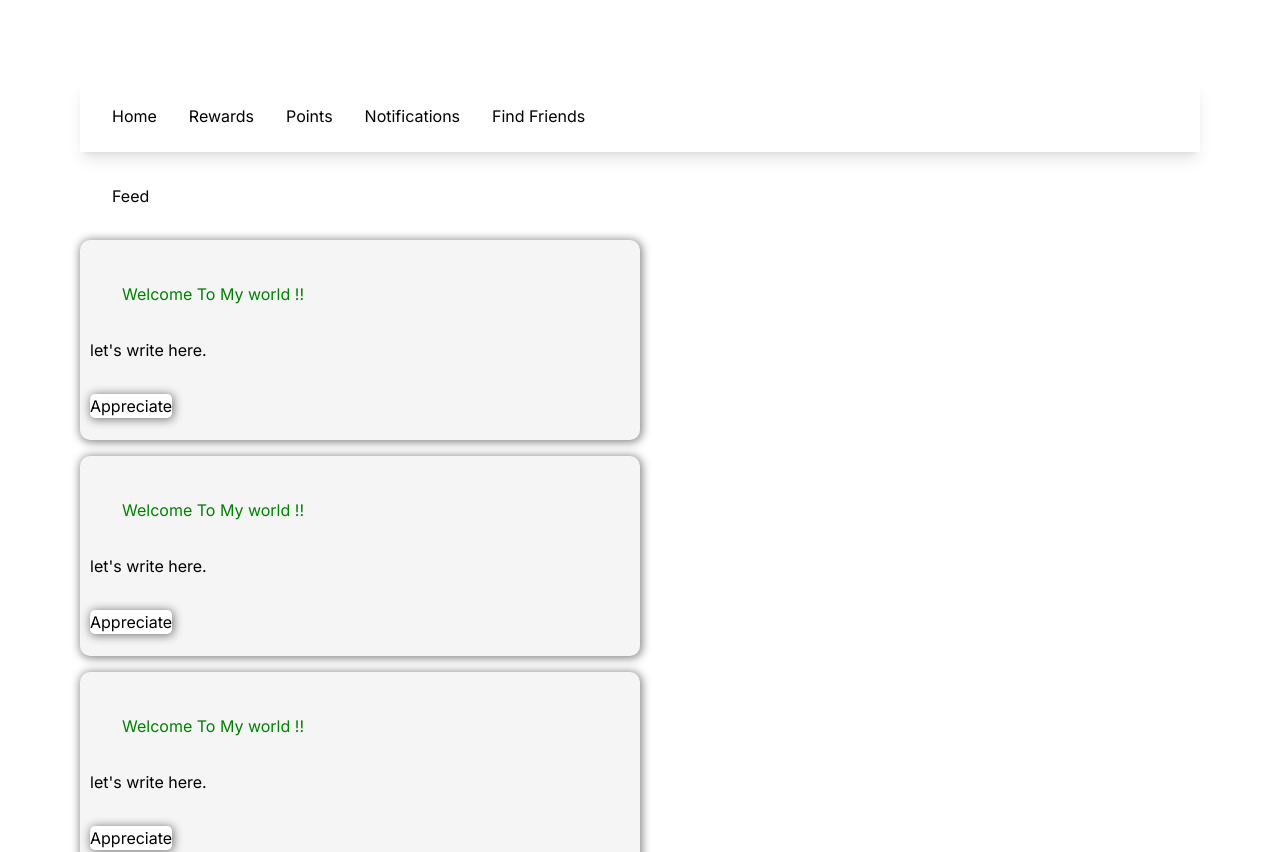
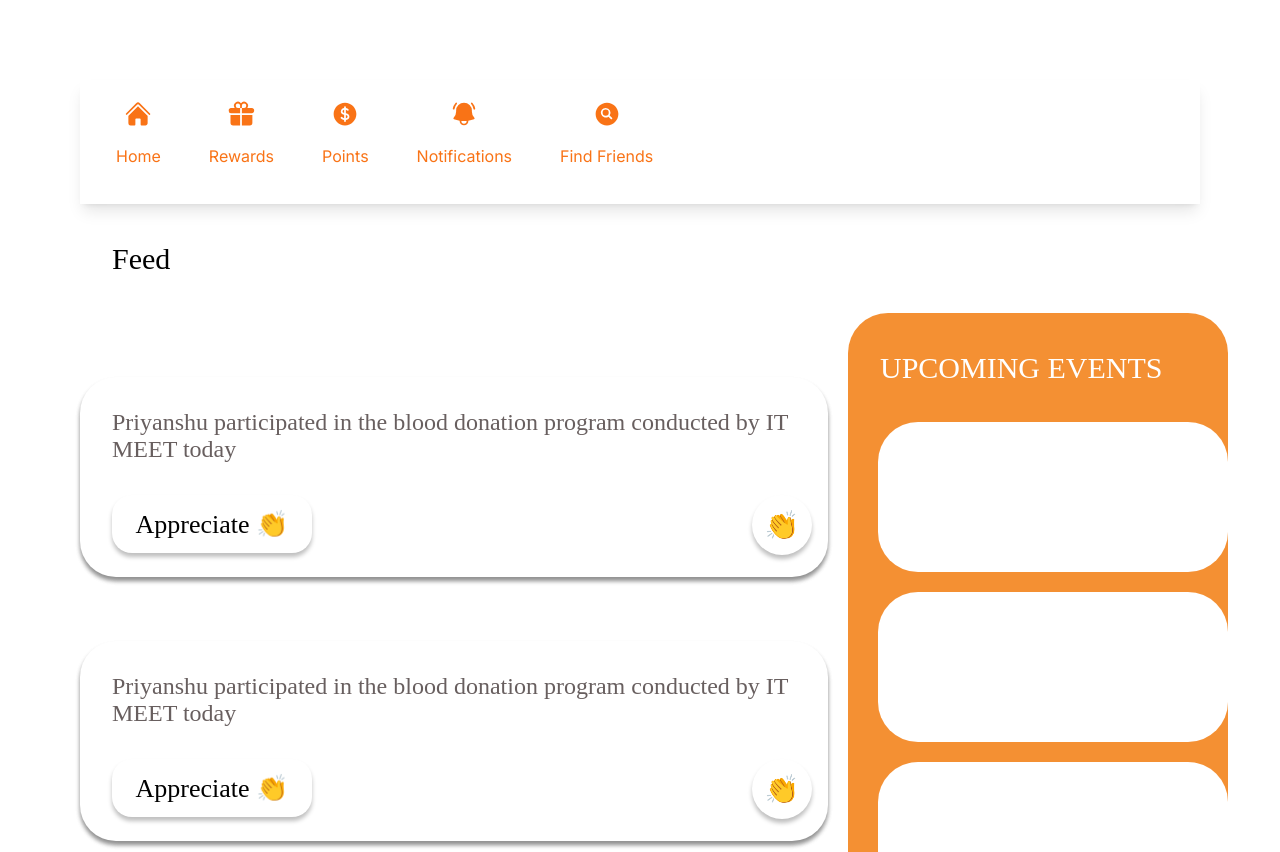
Before and after one commit to PriyanshuSharma1/GovToken-Gamified-Governance-With-Blockchain, a Next.js app in the folder client/: page /notifications in a window 1280 px wide. Shown: the top 852 px of the page. Built offline with nearby package versions, Linux system fonts and the light colour scheme.

Commit message:
UI updated

```diff
--- a/client/app/globals.css
+++ b/client/app/globals.css
@@ -6,34 +6,51 @@ body {
 }
 h1 {
   margin: 2rem;
+  font-family: "Times New Roman", Times, serif;
+  font-size: 30px;
+}
+p {
+  font-family: Noto Sans TC;
+  font-size: 24px;
+  font-style: normal;
+  font-weight: 200;
+  line-height: normal;
+  margin-top: 4rem;
+  padding: 2rem;
 }
 .box {
-  border-radius: 10px;
-  margin-top: 1rem;
-  width: 50%;
+  width: 748px;
   height: 200px;
-  padding: 10px 10px 10px 10px;
-  background-color: #f5f5f5;
-
-  transition: linear all 0.4s;
-  box-shadow: 1px 1px 10px 1px grey;
-  cursor: pointer;
+  flex-shrink: 0;
+  border-radius: 36px;
+  background: #fff;
+  box-shadow: 0px 4px 4px 0px rgba(0, 0, 0, 0.25),
+    0px 4px 4px 0px rgba(0, 0, 0, 0.25);
+  color: #685f5f;
+  font-family: Noto Sans TC;
+  font-size: 30px;
+  font-style: normal;
+  font-weight: 400;
+  line-height: normal;
 }
 
 /* Box shadow */
 .box:hover {
 }
 .appreciate-button {
-  display: flex;
-  margin-top: 2rem;
-  align-items: center;
-  background-color: white; /* Use your preferred button color */
-  color: white;
-  border: none;
-  border-radius: 5px;
-  cursor: pointer;
-  color: black;
-  box-shadow: 1px 1px 10px 1px grey;
+  color: #000;
+  font-family: Noto Sans TC;
+  font-size: 26px;
+  font-style: normal;
+  font-weight: 540;
+  line-height: normal;
+  border-radius: 20px;
+  background: #fff;
+  box-shadow: 0px 4px 4px 0px rgba(0, 0, 0, 0.25);
+  width: 200px;
+  height: 58px;
+  flex-shrink: 0;
+  margin-left: 2rem;
 }
 /* Add your styles here */
 .container {
@@ -46,8 +63,77 @@ h1 {
 }
 
 .vertical-rectangular-block {
-  width: 100px; /* Adjust width as needed */
-  height: 300px; /* Adjust height as needed */
-  background-color: #3498db; /* Use your preferred background color */
+  width: 400px; /* Adjust width as needed */
+  /* Adjust height as needed */
+  background-color: #f49033; /* Use your preferred background color */
   margin-left: 20px; /* Adjust spacing from the feed content */
+  border-radius: 40px;
+  padding-bottom: 2rem;
 }
+.boxes {
+  width: 350px; /* Adjust width as needed */
+  height: 150px; /* Adjust height as needed */
+  background-color: white; /* Use your preferred background color */
+  margin-left: 30px;
+  margin-top: 20px; /* Adjust spacing from the feed content */
+  border-radius: 40px;
+}
+.box1 {
+  margin: 20px;
+  width: 600px;
+  height: 200px;
+  background-color: #f49033;
+  border-radius: 20px;
+}
+.simple-button {
+  color: #000;
+  font-family: Noto Sans TC;
+  font-size: 20px;
+  font-style: normal;
+  font-weight: 700;
+  line-height: normal;
+  border-radius: 20px;
+  background: #fff;
+  box-shadow: 0px 4px 4px 0px rgba(0, 0, 0, 0.25);
+  width: 180px;
+  height: 30px;
+  flex-shrink: 0;
+  margin: 10px;
+}
+.box2 {
+  margin: 20px;
+  width: 550px;
+  height: 100px;
+  background-color: rgb(1, 1, 43);
+  border-radius: 20px;
+}
+.box3 {
+  margin-top: 20px;
+  width: 550px;
+  height: 10px;
+  background-color: rgb(255, 255, 255);
+  border-radius: 20px;
+}
+.content1 {
+  width: 225.299px;
+  height: 225.299px;
+  flex-shrink: 0;
+  border-radius: 20px;
+  margin: 20px;
+  border: 1px solid #d36805;
+  background-color: lightgray 50%;
+}
+.circular-button {
+  color: #000;
+  font-family: Noto Sans TC;
+  font-size: 28px;
+  font-style: normal;
+  font-weight: 700;
+  line-height: normal;
+  border-radius: 80px;
+  background: #fff;
+  box-shadow: 0px 4px 4px 0px rgba(0, 0, 0, 0.25);
+  width: 60px;
+  height: 60px;
+  margin: 0px;
+}
--- a/client/app/notifications/page.js
+++ b/client/app/notifications/page.js
@@ -1,25 +1,65 @@
+const updateItems = [
+  {
+    updates:
+      " Priyanshu participated in the blood donation program conducted by IT MEET today",
+  },
+  {
+    updates:
+      " Priyanshu participated in the blood donation program conducted by IT MEET today",
+  },
+  {
+    updates:
+      " Priyanshu participated in the blood donation program conducted by IT MEET today",
+  },
+];
+const upcomingEvents = [
+  {
+    events: "",
+  },
+  {
+    events: "",
+  },
+  {
+    events: "",
+  },
+  {
+    events: "",
+  },
+];
 export default function notificationsPage() {
   return (
     <div>
-      <h1 className="content"> Feed</h1>
-      <div className="feed-content">
-        <div className="box">
-          <h1 style={{ color: "green" }}>Welcome To My world !!</h1>
-          <p>let's write here.</p>
-          <button className="appreciate-button">Appreciate</button>
+      <h1>Feed</h1>
+      <div className="container">
+        <div className="feed-content">
+          {updateItems.map((item) => {
+            return (
+              <div className="box">
+                <p>{item.updates}</p>
+                <div className="flex justify-between mr-4">
+                  <button className="appreciate-button  hover:bg-orange-300">
+                    Appreciate{" "}
+                    <span role="img" aria-label="clap">
+                      👏
+                    </span>
+                  </button>
+                  <button className="circular-button">
+                    <span role="img" aria-label="clap">
+                      👏
+                    </span>
+                  </button>
+                </div>
+              </div>
+            );
+          })}
         </div>
-        <div className="box">
-          <h1 style={{ color: "green" }}>Welcome To My world !!</h1>
-          <p>let's write here.</p>
-          <button className="appreciate-button">Appreciate</button>
-        </div>
-        <div className="box">
-          <h1 style={{ color: "green" }}>Welcome To My world !!</h1>
-          <p>let's write here.</p>
-          <button className="appreciate-button">Appreciate</button>
+        <div className="vertical-rectangular-block">
+          <h1 style={{ color: "white" }}>UPCOMING EVENTS</h1>
+          {upcomingEvents.map((item) => {
+            return <div className="boxes"></div>;
+          })}
         </div>
       </div>
-      <div className="vertical-rectangular-block"></div>
     </div>
   );
 }
--- a/client/app/page.js
+++ b/client/app/page.js
@@ -1,3 +1,57 @@
+const upcomingEvents = [
+  {
+    events: "",
+  },
+  {
+    events: "",
+  },
+  {
+    events: "",
+  },
+  {
+    events: "",
+  },
+];
 export default function Home() {
-  return <div>Home sweet home</div>;
+  return (
+    <div className="container">
+      <div>
+        <div className="box1">
+          <button className="simple-button">September Goals</button>
+          <div className="box2"></div>
+        </div>
+        <h1>What Next?</h1>
+        <div className="container">
+          <button className="content1 hover:bg-orange-400 rounded-lg">
+            {" "}
+            Tax pic
+          </button>
+          <button className="content1  hover:bg-orange-400 rounded-lg">
+            Blood Donation
+          </button>
+          <button className="content1  hover:bg-orange-400 rounded-lg ">
+            Cleaning Campaign
+          </button>
+        </div>
+        <div className="container">
+          <button className="content1  hover:bg-orange-400 rounded-lg ">
+            {" "}
+            Tax pic
+          </button>
+          <button className="content1  hover:bg-orange-400 rounded-lg">
+            Blood Donation
+          </button>
+          <button className="content1  hover:bg-orange-400 rounded-lg">
+            Cleaning Campaign
+          </button>
+        </div>
+      </div>
+      <div className="vertical-rectangular-block">
+        <h1 style={{ color: "white" }}>UPCOMING EVENTS</h1>
+        {upcomingEvents.map((item) => {
+          return <div className="boxes"></div>;
+        })}
+      </div>
+    </div>
+  );
 }
--- a/client/app/points/page.js
+++ b/client/app/points/page.js
@@ -1,3 +1,20 @@
 export default function pointsPage() {
-  return <div> points</div>;
+  return (
+    <div>
+      <div className="box2">
+        <p className=""> Total Points : XXXX</p>
+        <div className="container">
+          <button className="content1  hover:bg-orange-400 rounded-lg">
+            Tax pic
+          </button>
+          <button className="content1  hover:bg-orange-400 rounded-lg">
+            Blood Donation
+          </button>
+          <button className="content1  hover:bg-orange-400 rounded-lg">
+            Cleaning Campaign
+          </button>
+        </div>
+      </div>
+    </div>
+  );
 }
--- a/client/components/Navbar.js
+++ b/client/components/Navbar.js
@@ -1,28 +1,36 @@
+import {
+  HomeIcon,
+  GiftIcon,
+  CurrencyDollarIcon,
+  BellAlertIcon,
+  MagnifyingGlassCircleIcon,
+} from "@heroicons/react/24/solid";
+
 const navItems = [
   {
     name: "Home",
     href: "/",
-    icon: "HomeIcon",
+    icon: <HomeIcon />,
   },
   {
     name: "Rewards",
     href: "/rewards",
-    icon: "GiftIcon",
+    icon: <GiftIcon />,
   },
   {
     name: "Points",
     href: "/points",
-    icon: "",
+    icon: <CurrencyDollarIcon />,
   },
   {
     name: "Notifications",
     href: "/notifications",
-    icon: "",
+    icon: <BellAlertIcon />,
   },
   {
     name: "Find Friends",
     href: "/findfriends",
-    icon: "",
+    icon: <MagnifyingGlassCircleIcon />,
   },
 ];
 
@@ -30,14 +38,13 @@ export default function Navbar() {
   return (
     <nav>
       <div className="shadow-lg">
-        <ul className="flex p-4">
+        <ul className="flex p-3">
           {navItems.map((item) => {
             return (
               <a href={item.href}>
-                <div>
-                  <li className="px-4 py-2 hover:bg-gray-200 rounded-lg">
-                    {item.name}
-                  </li>
+                <div className="flex flex-col items-center  hover:bg-gray-200 px-2 py-2 rounded-lg">
+                  <div className="w-7 h-7 text-orange-500">{item.icon}</div>
+                  <li className="text-orange-500 p-4">{item.name}</li>
                 </div>
               </a>
             );
```
Also changed, not shown: client/app/layout.js (line endings or trailing spaces).
